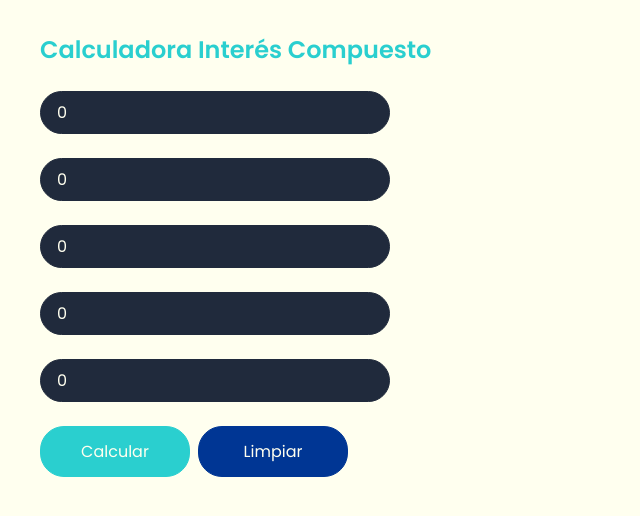
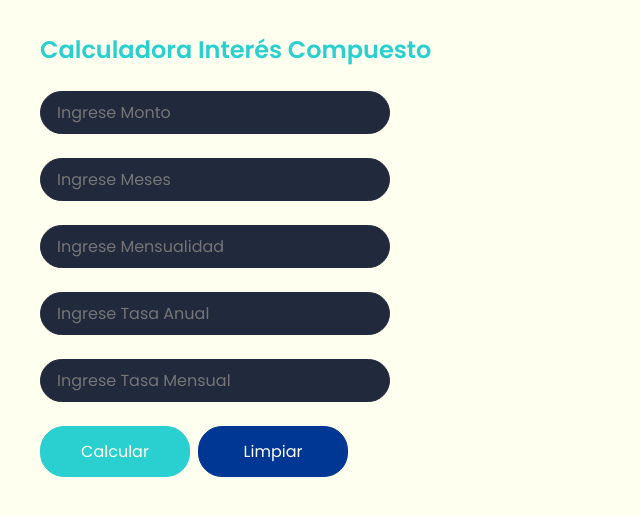
Before and after one commit to rubcode/react-interest, a React (Create React App) app: page / in a window 1280 px wide. Shown: the top 516 px of the page, without its empty margins (0-640 px from the left). Built offline with nearby package versions, Linux system fonts and the light colour scheme.

Commit message:
Add feauture Interest Table

```diff
--- a/src/App.js
+++ b/src/App.js
@@ -5,16 +5,17 @@ import BoxForm from './Components/box-form';
 import BoxResponse from './Components/box-response';
 
 function App() {
-  const [amount,setAmount] = useState(0)
-  const [months,setMonths] = useState(0)
-  const [monthly,setMonthly] = useState(0)
-  const [annualRate,setAnnualRate] = useState(0)
-  const [monthlyRate,setMonthlyRate] = useState(0)
+  const [amount,setAmount] = useState("")
+  const [months,setMonths] = useState("")
+  const [monthly,setMonthly] = useState("")
+  const [annualRate,setAnnualRate] = useState("")
+  const [monthlyRate,setMonthlyRate] = useState("")
   const [headers, setHeaders] = useState([])
   const [dataInterest, setDataInterest] = useState([])
 
+
   useEffect(() => {
-    if(months !== 0){
+    if(months !== ""){
       const monthly = parseFloat(amount / months).toFixed(2);
       setMonthly(monthly)
     }
@@ -22,7 +23,7 @@ function App() {
   },[amount,months]);
 
   useEffect(() =>{
-    if(annualRate !== 0){
+    if(annualRate !== ""){
       const monthlyRate = parseFloat(annualRate / 12 ).toFixed(2)
       setMonthlyRate(monthlyRate)
     }
@@ -44,6 +45,8 @@ function App() {
             setMonthly={setMonthly}
             setAnnualRate={setAnnualRate}
             setMonthlyRate={setMonthlyRate}
+            setHeaders={setHeaders}
+            setDataInterest= {setDataInterest}
           />
         <BoxResponse
           headers={headers}
--- a/src/Components/form.js
+++ b/src/Components/form.js
@@ -2,6 +2,8 @@ import React from 'react';
 import styled from 'styled-components'
 import InputText from './input-text';
 import {Button,ButtonContrast} from './button'
+import { useRef } from 'react';
+import createInterest from './services/interest.js'
 
 const FormStyled = styled.form`
     display: flex;
@@ -30,13 +32,14 @@ const FormStyled = styled.form`
 `
 
 
-function Form({onSubmit,amount,months,monthly,annualRate,monthlyRate,setAmount,setMonths,setMonthly,setAnnualRate,setMonthlyRate}) {
+function Form({amount,months,monthly,annualRate,monthlyRate,setAmount,setMonths,setMonthly,setAnnualRate,setMonthlyRate,setHeaders,setDataInterest}) {
+    const form = useRef(null)
     function cleanInputs(){
-        setAmount(0);
-        setMonths(0);
-        setMonthly(0);
-        setAnnualRate(0);
-        setMonthlyRate(0);
+        setAmount("");
+        setMonths("");
+        setMonthly("");
+        setAnnualRate("");
+        setMonthlyRate("");
     }
 
     function handlerAmount(event){
@@ -51,8 +54,24 @@ function Form({onSubmit,amount,months,monthly,annualRate,monthlyRate,setAmount,s
         setAnnualRate(event.target.value)
     }
 
+    function handlerSubmit(event){
+        event.preventDefault();
+        const formData = new FormData(form.current)
+        const data = {
+          amount: formData.get("amount"),
+          months: formData.get("months"),
+          monthly: formData.get("monthly"),
+          monthlyRate: formData.get("monthlyRate")
+        }
+        const dataInt = createInterest(data)
+        const headers = ["Mes","Mensualidad", "Monto Restante", "Interés", "Interés Acumulado"];
+
+        setDataInterest(dataInt)
+        setHeaders(headers)
+      }
+
     return (
-        <FormStyled onSubmit={onSubmit}>
+        <FormStyled ref={form} onSubmit={handlerSubmit}>
             <h1 className='title'>Calculadora Interés Compuesto</h1>
             <div className='box'>
                 <InputText type='text' name='amount' placeholder='Ingrese Monto' value={amount} onChange={handlerAmount}/>
@@ -61,13 +80,13 @@ function Form({onSubmit,amount,months,monthly,annualRate,monthlyRate,setAmount,s
                 <InputText type='text' name='months' placeholder='Ingrese Meses' value={months} onChange={handlerMonth}/>
             </div>
             <div className='box'>
-                <InputText type='text' name='monthly' placeholder='Ingrese Mensualidad' value={monthly}/>
+                <InputText type='text' name='monthly' placeholder='Ingrese Mensualidad' value={monthly} readOnly/>
             </div>
             <div className='box'>
                 <InputText type='text' name='annualRate' placeholder='Ingrese Tasa Anual' value={annualRate} onChange={handlerAnnualRate}/>
             </div>
             <div className='box'>
-                <InputText type='text' name='monthlyRate' placeholder='Ingrese Tasa Mensual' value={monthlyRate}/>
+                <InputText type='text' name='monthlyRate' placeholder='Ingrese Tasa Mensual' value={monthlyRate} readOnly/>
             </div>
             <div className='box'>
                 <Button text="Calcular" type="submit"></Button>
--- /dev/null
+++ b/src/Components/services/interest.js
@@ -0,0 +1,14 @@
+export default function createInterest(data){
+    const month = data.months
+    const response = []
+    let restAmount = data.amount
+    let acumulateInterest = 0;
+    for (let index = 0; index <= month; index++) {
+        const monthly = index === 0 ? "" : data.monthly;
+        const interest = parseFloat(restAmount * (data.monthlyRate / 100))
+        restAmount = parseFloat(restAmount - monthly);
+        acumulateInterest += interest
+        response[index] = {month: index, monthly: monthly,restAmount:restAmount,interest: interest, acumulateInterest: acumulateInterest}
+    }
+    return response;
+}
--- a/src/Components/table.js
+++ b/src/Components/table.js
@@ -4,28 +4,15 @@ const TableStyled = styled.table`
     width: 100%;
     display: table;
     border-collapse: collapse;
+    text-align: center;
 
-    tbody tr{
-        border-block-end: 1px solid var(--grey);
-    }
-    tbody td{
-        padding: 1rem;
-    }
+
 `
 
 function Table({children}) {
     return (
         <TableStyled>
             {children}
-            <tbody>
-                <tr>
-                    <td>0</td>
-                    <td>1000</td>
-                    <td>10000</td>
-                    <td>10</td>
-                    <td>10</td>
-                </tr>
-            </tbody>
         </TableStyled>
     )
 }
--- a/src/Components/tbody.js
+++ b/src/Components/tbody.js
@@ -2,20 +2,28 @@ import styled from 'styled-components'
 
 const TbodyStyled = styled.tbody`
 
+    tr{
+        border-block-end: 1px solid var(--grey);
+    }
+    td{
+        padding-inline: 1rem;
+        padding-block: .5rem;
+        text-align: center;
+    }
 `
 
 function Tbody({data}) {
     return (
         <TbodyStyled>
             {
-                data.foreach((item,index) =>{
-                    <tr key={index}>
-                        <td key={`${index}_month`}>{item['month']}</td>
-                        <td key={`${index}monthly`}>{item['monthly']}</td>
-                        <td key={`${index}amountRest`}>{item['amountRest']}</td>
-                        <td key={`${index}interest`}>{item['interest']}</td>
-                        <td key={`${index}acumulateInterest`}>{item['acumulateInterest']}</td>
-                    </tr>
+                data.map((item,index) =>{
+                    return <tr key={index}>
+                            <td key={`${index}_month`}>{item['month']}</td>
+                            <td key={`${index}_monthly`}>{item['monthly']}</td>
+                            <td key={`${index}_amountRest`}>{parseFloat(item['restAmount']).toFixed(2)}</td>
+                            <td key={`${index}_interest`}>{parseFloat(item['interest']).toFixed(2)}</td>
+                            <td key={`${index}_acumulateInterest`}>{parseFloat(item['acumulateInterest']).toFixed(2)}</td>
+                        </tr>
 
                 })
             }
--- a/src/Components/thead.js
+++ b/src/Components/thead.js
@@ -3,11 +3,12 @@ import styled from 'styled-components'
 const TheadStyled = styled.thead`
 
     background-color: var(--primaryColor);
-    thead tr{
+    tr{
         border-block-end: 1px solid var(--grey);
     }
-    thead th{
-        padding: 1rem;
+    th{
+        padding-inline: 1rem;
+        text-align: center;
     }
 `
 
@@ -16,9 +17,7 @@ function Thead({headers}) {
         <TheadStyled>
             <tr key={0}>
                 {
-                    headers.foreach((item,index) => {
-                        <td key={index}>{item}</td>
-                    })
+                    headers.map((item,index) => <th key={index}>{item}</th>)
                 }
             </tr>
         </TheadStyled>
```
